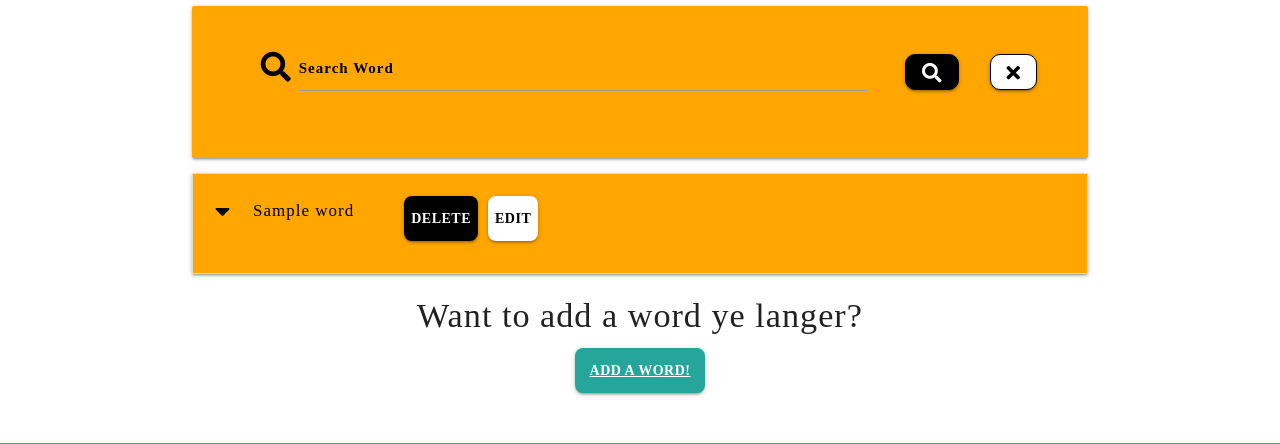
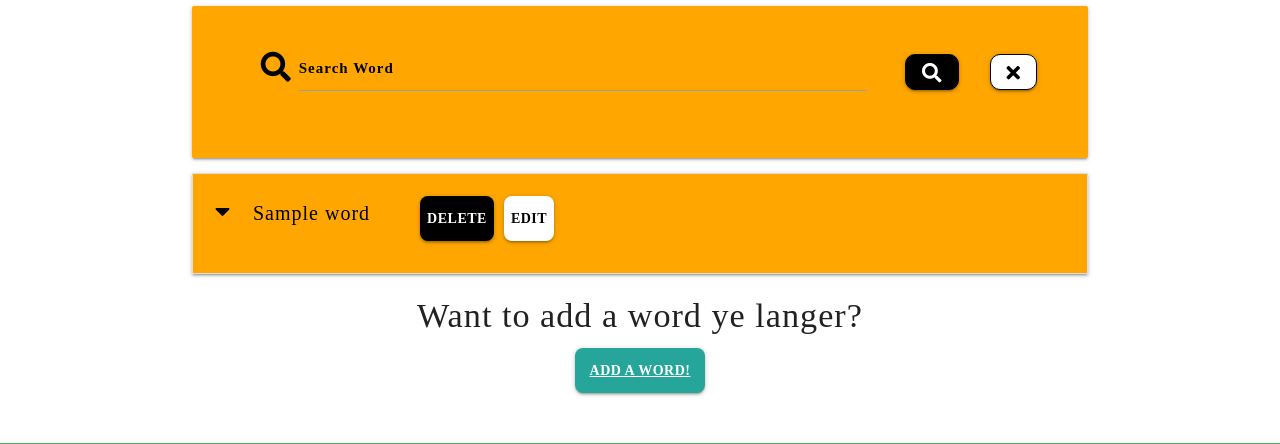
Before and after one commit to markgordon22/Dublin-slang, a Flask app: page /search in a window 1280 px wide. Shown: the part 190-634 px from the top of the page. Run offline with Flask 2, Linux system fonts and the light colour scheme; a database or web service that is not in the repository returns one stand-in record (values such as "Sample title"); some libraries are stand-ins or nearby versions; some web fonts are replaced.

Commit message:
collap-word class to increase collap-header size

```diff
--- a/static/css/style.css
+++ b/static/css/style.css
@@ -416,3 +416,10 @@ strong.black-text {
 
 	}
 }
+
+@media only screen and (min-width: 414px) {
+	strong.collap-word {
+		font-size: 20px;
+
+	}
+}
--- a/templates/get_words.html
+++ b/templates/get_words.html
@@ -23,7 +23,7 @@
   {% for word in words %}
     <li>
       <div class="collapsible-header white-text">
-        <i class="fas fa-caret-down black-text"></i><strong class="black-text">{{ word.word_name }}</strong>
+        <i class="fas fa-caret-down black-text"></i><strong class="black-text collap-word">{{ word.word_name }}</strong>
         <a href="#modal-{{ word._id }}" class="btn-small black white-text modal-trigger">Delete</a>
         <a href="{{ url_for('edit_word', word_id=word._id) }}"
           class="btn-small white black-text">Edit</a>
```
